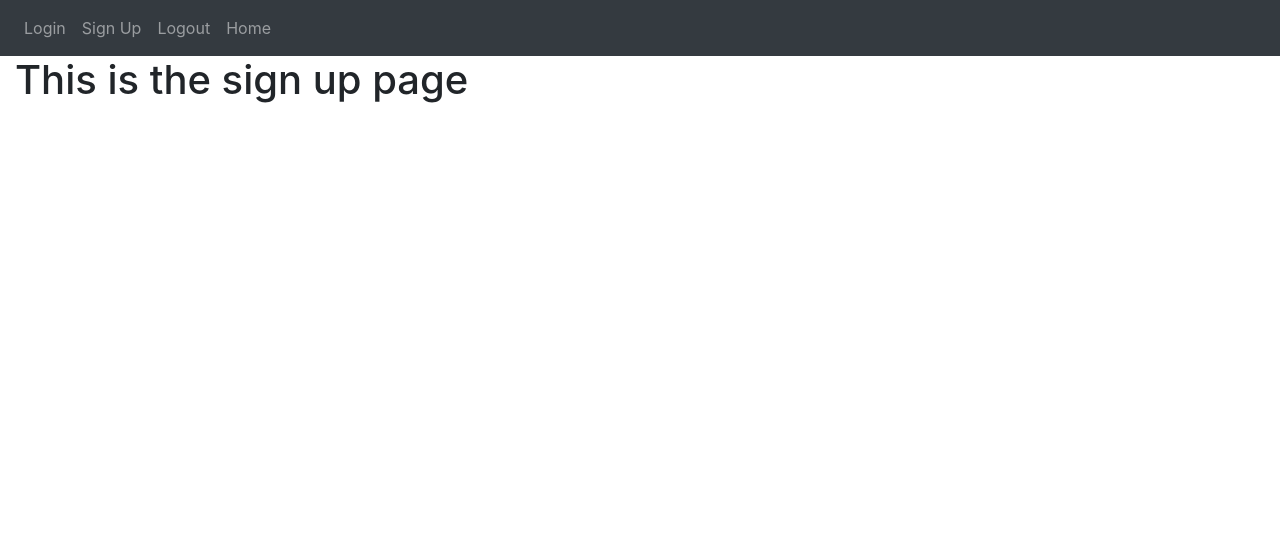
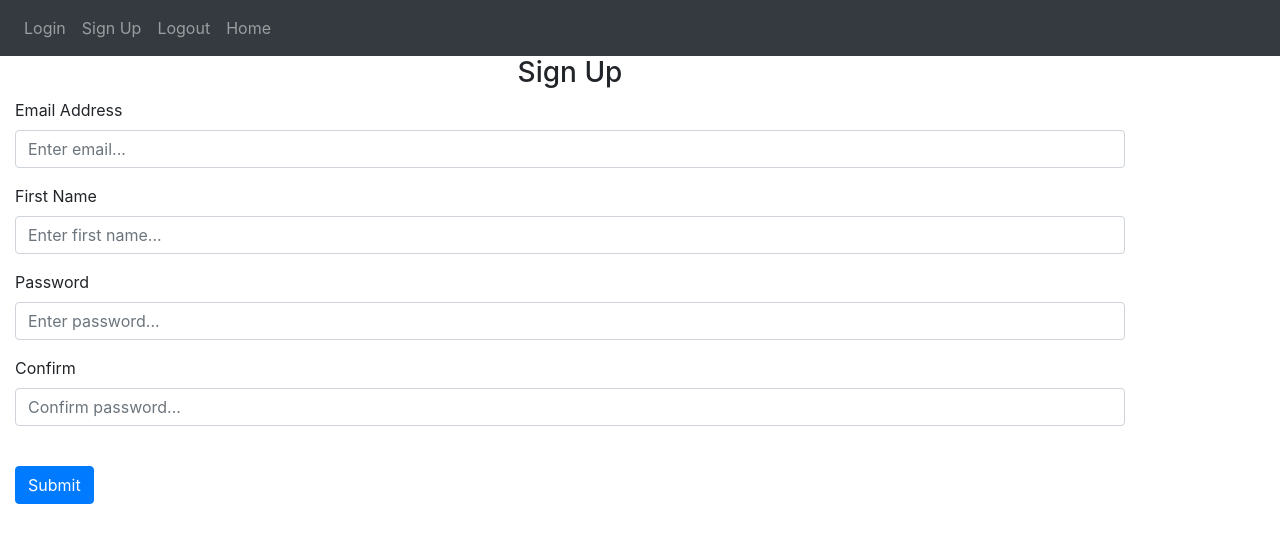
Before and after one commit to amirhnajafiz/auth-website, a Flask app: page /sign-up in a window 1280 px wide. Shown: the top 543 px of the page. Run offline with Flask 2, Linux system fonts and the light colour scheme; some libraries are stand-ins or nearby versions.

Commit message:
Starting Sign up template

```diff
--- a/website/templates/sign_up.html
+++ b/website/templates/sign_up.html
@@ -3,5 +3,25 @@
 {% block title %}Sign Up{% endblock %}
 
 {% block content %}
-    <h1>This is the sign up page</h1>
+<form method="POST">
+    <h3 align="center">Sign Up</h3>
+    <div class="form-group">
+        <label for="email">Email Address</label>
+        <input type="email" class="form-control" id="email" name="email" placeholder="Enter email..." />
+    </div>
+    <div class="form-group">
+        <label for="firstname">First Name</label>
+        <input type="text" class="form-control" id="firstname" name="firstname" placeholder="Enter first name..." />
+    </div>
+    <div class="form-group">
+        <label for="password1">Password</label>
+        <input type="password" class="form-control" id="password1" name="password1" placeholder="Enter password..." />
+    </div>
+    <div class="form-group">
+        <label for="password2">Confirm</label>
+        <input type="password" class="form-control" id="password2" name="password2" placeholder="Confirm password..." />
+    </div>
+    <br />
+    <button type="submit" class="btn btn-primary">Submit</button>
+</form>
 {% endblock %}
```
